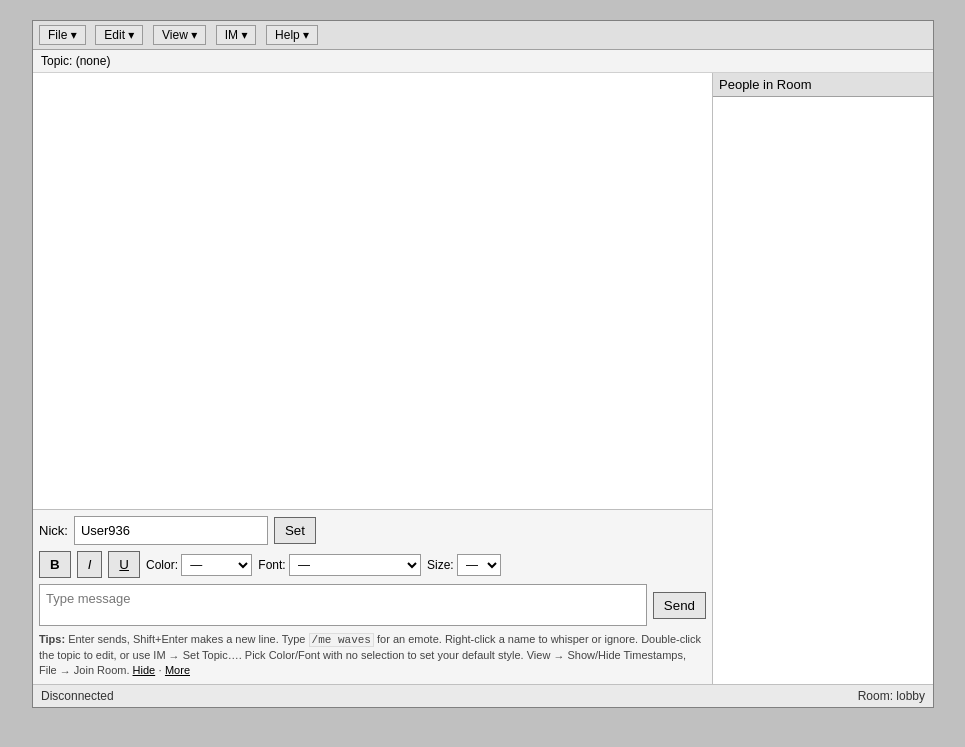
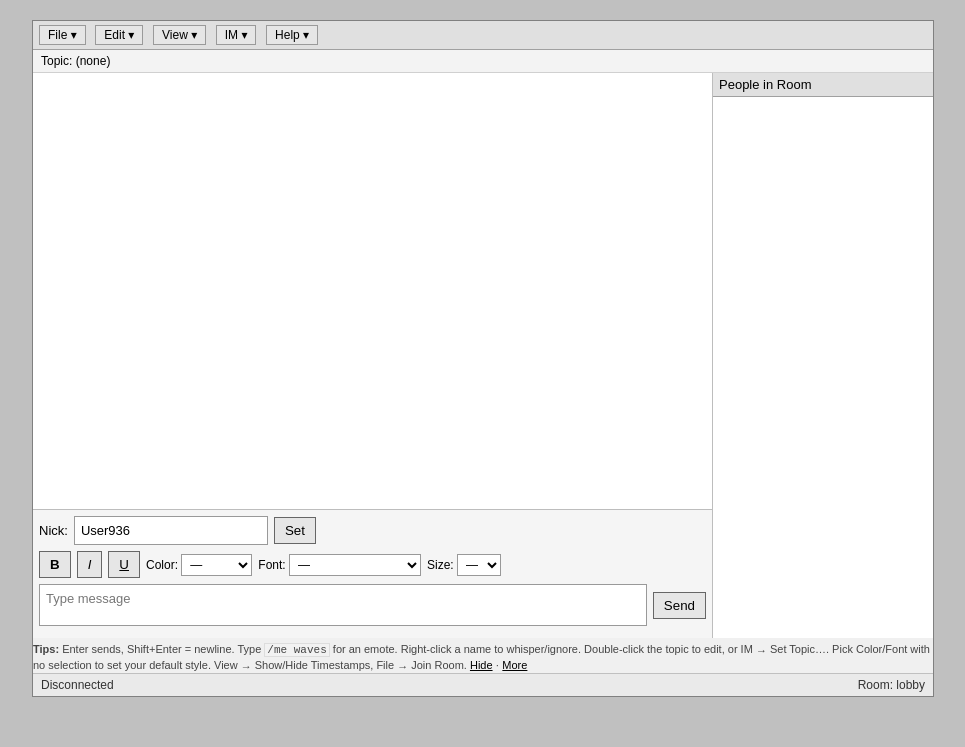
Before and after one commit to Catofminerva/Catofminerva.github.io, a Jekyll site: the page chat.html, which Jekyll copies as it is, in a window 1280 px wide. Shown: the top 747 px of the page, without its empty margins (157-1122 px from the left). Built offline with Jekyll 4.4.1, drawn with Linux system fonts in a browser that asks for light colours; some of the changed lines change nothing that is shown.

Commit message:
Update chat.html

```diff
--- a/chat.html
+++ b/chat.html
@@ -151,16 +151,7 @@
     </div>
 
     <!-- Tips live INSIDE .inputbar, under the Send row -->
-    <div class="tips" id="tips">
-      <strong>Tips:</strong>
-      Enter sends, Shift+Enter makes a new line.
-      Type <code>/me waves</code> for an emote.
-      Right-click a name to whisper or ignore.
-      Double-click the topic to edit, or use IM → Set Topic….
-      Pick Color/Font with no selection to set your default style.
-      View → Show/Hide Timestamps, File → Join Room.
-      <a href="#" id="hideTips">Hide</a> · <a href="#" id="moreHelp">More</a>
-    </div>
+
   </div> <!-- /.inputbar -->
 </div> <!-- /.left -->
 
@@ -171,6 +162,17 @@
         <div id="roster"></div>
       </div>
     </div>
+
+  <div class="tips" id="tips">
+  <strong>Tips:</strong>
+  Enter sends, Shift+Enter = newline.
+  Type <code>/me waves</code> for an emote.
+  Right-click a name to whisper/ignore.
+  Double-click the topic to edit, or IM → Set Topic….
+  Pick Color/Font with no selection to set your default style.
+  View → Show/Hide Timestamps, File → Join Room.
+  <a href="#" id="hideTips">Hide</a> · <a href="#" id="moreHelp">More</a>
+</div>
 
 <div class="statusbar">
   <div id="status">Connecting…</div>
```
